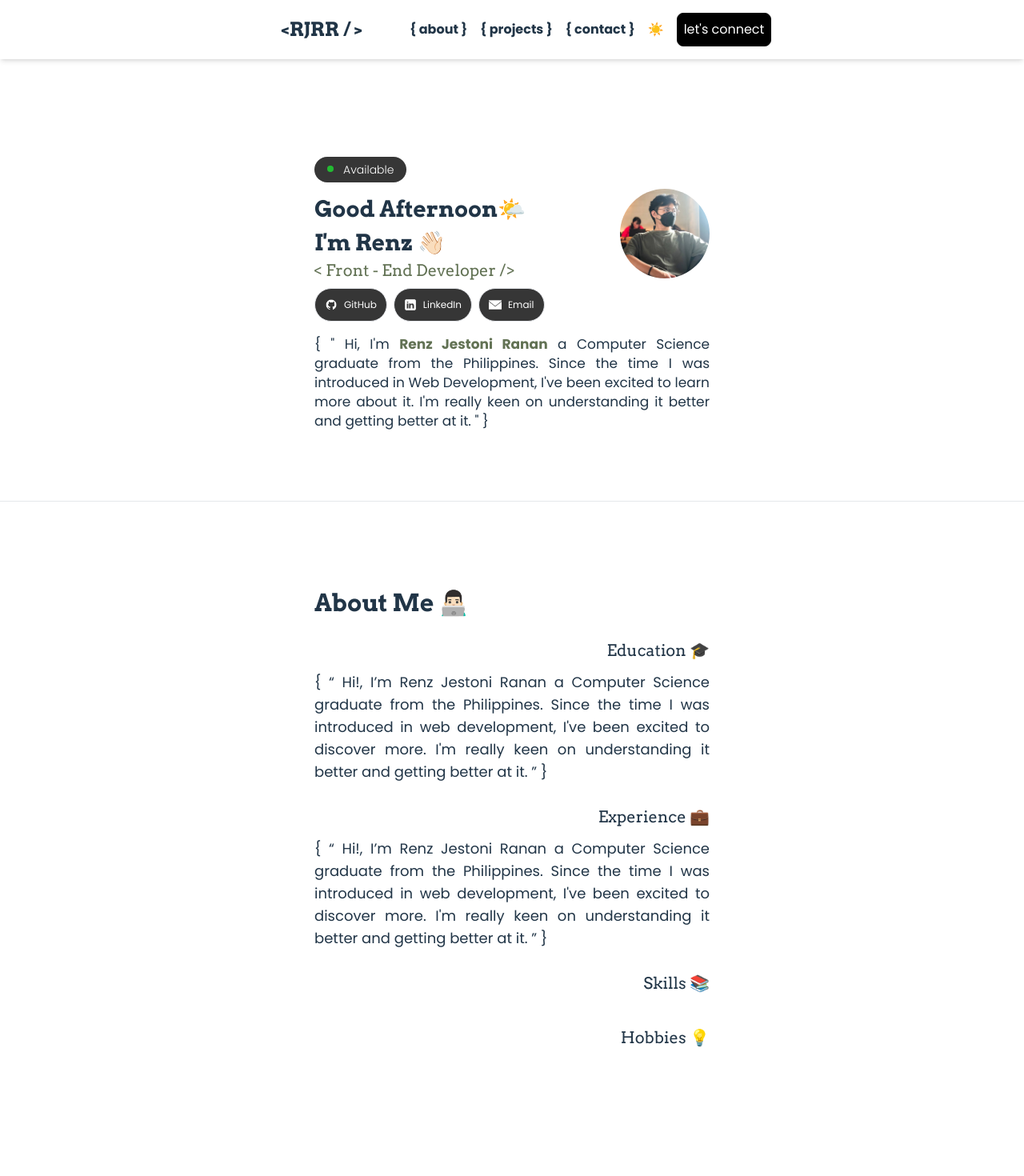
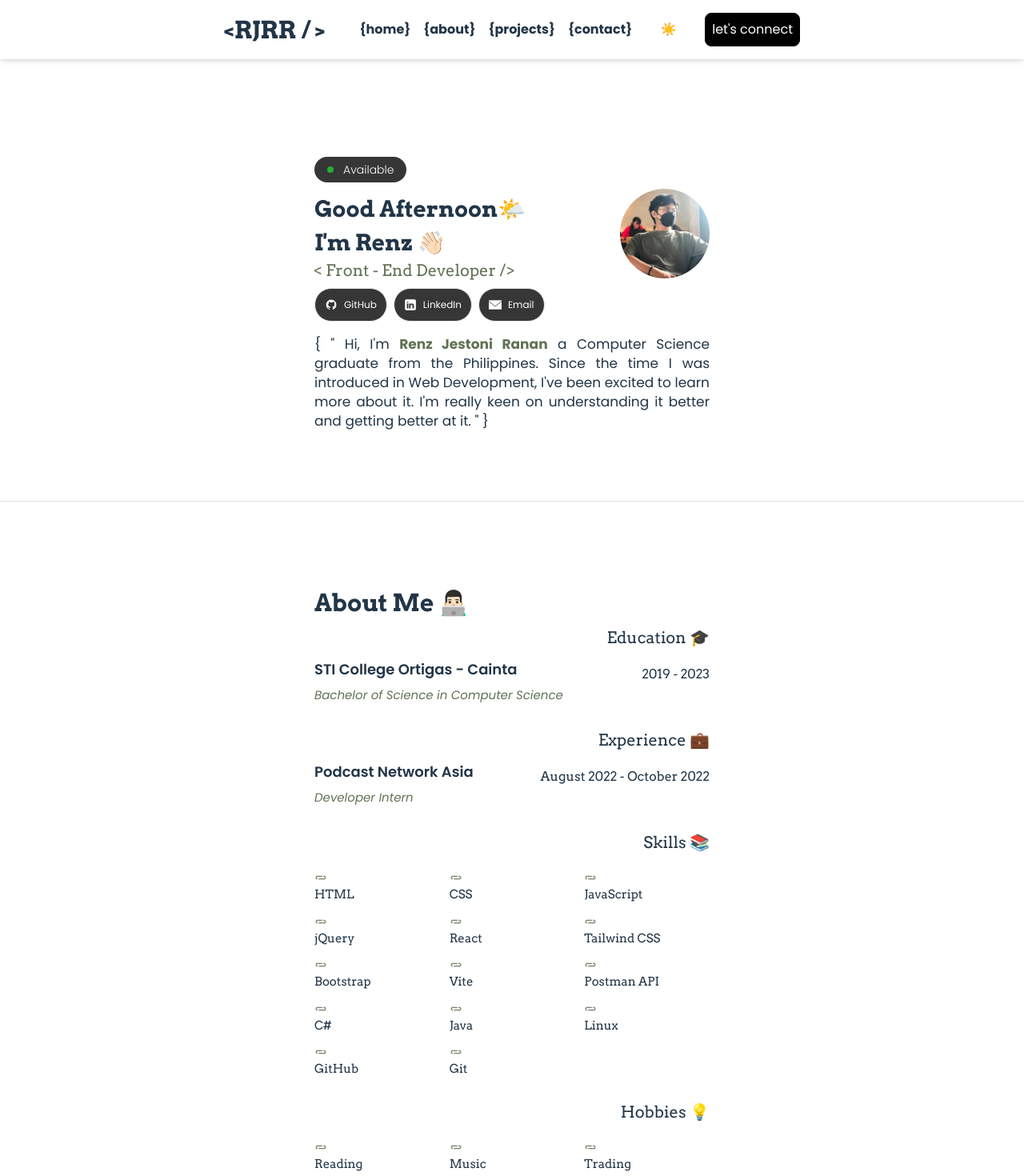
Before and after one commit to RJRanan/portfolio, a React (Vite) app: page / in a window 1280 px wide. Shown: the top 1470 px of the page at 80% size. Before the commit the page ends 1411 px from the top, so only its background shows below. Built offline with nearby package versions, Linux system fonts and the light colour scheme.

Commit message:
additional info for about

```diff
--- a/src/components/Nav.jsx
+++ b/src/components/Nav.jsx
@@ -8,17 +8,17 @@ const Nav = () => {
   const [open, setOpen] = useState(false);
 
   return (
-    <header className="w-full fixed top-0 left-0 flex justify-center  md:bg-opacity-50 bg-white backdrop-blur-md shadow-md">
-      <div className="md:flex md:w-max	w-full items-center gap-2 flex justify-between py-4 md:px-10 px-12">
+    <header className="w-full fixed top-0  left-0  flex justify-center items-baseline  md:bg-opacity-50 bg-white backdrop-blur-md shadow-md">
+      <div className="md:flex max-w-[800px]	w-full items-center flex justify-between py-4 md:px-10 px-12 gap-3">
         {/* logo */}
         <div className="flex items-center">
           <a href="/" className="">
             <h1
-              className={`font-bold md:text-2xl   text-2xl mr-4 font-arvo  ${
+              className={`font-bold md:text-3xl   text-2xl mr-4 font-arvo  ${
                 open
                   ? "absolute top-20 left-0 w-full md:w-auto md:static md:z-auto z-50 shadow-md"
                   : "hidden md:flex"
-              } transition-all duration-500 ease-in pl-9`}
+              } transition-all duration-500 ease-in `}
             >
               {"<"}RJRR {"/ >"}
             </h1>
@@ -26,29 +26,29 @@ const Nav = () => {
         </div>
 
         {/* links */}
-        <div className="item-center flex">
+        <div className="flex item-center justify-center  ">
           <ul
-            className={`md:flex gap-4 md:items-center md:pb-0 pb-2  ${
+            className={`md:flex gap-4 md:items-center md:justify-center md:pb-0  pb-2  ${
               open
-                ? "absolute top-[73px] left-0 bg-white w-full md:w-auto md:static md:z-auto z-50 shadow-md"
+                ? "absolute top-[73px] left-0 bg-white w-full md:pl-0 pl-6 md:w-auto md:static md:z-auto z-50 shadow-md"
                 : "hidden md:flex "
-            } transition-all duration-500 ease-in pl-9`}
+            } transition-all duration-500 ease-in `}
           >
             {navLinks.map((link) => (
               <li
                 key={link.label}
-                className="md:text-base font-poppins font-bold md:my-0 my-7 "
+                className="md:text-base font-poppins font-bold md:my-0 my-7 flex "
               >
                 <a
                   key={link.id}
                   href={link.href}
                   rel={link.rel}
                   target={link.target}
-                  className="hover:text-[#627254] hover:italic duration-300"
+                  className="hover:text-[#627254] hover:italic duration-300 flex"
                 >
-                  {"{ "}
+                  {"{"}
                   {link.label}
-                  {" }  "}
+                  {"}  "}
                 </a>
               </li>
             ))}
--- a/src/constants/index.js
+++ b/src/constants/index.js
@@ -1,9 +1,9 @@
 export const navLinks = [
-  // {
-  //   id: "0. ",
-  //   href: "#home",
-  //   label: "home",
-  // },
+  {
+    id: "0. ",
+    href: "#home",
+    label: "home",
+  },
 
   {
     id: "1. ",
@@ -27,12 +27,29 @@ export const info = [
     id: "0",
     title: "Education 🎓",
     info: "{ “ Hi!, I’m Renz Jestoni Ranan a Computer Science graduate from the Philippines. Since the time  I was introduced in web development,  I've been excited to discover more. I'm really keen on understanding it better and getting better at it. ” }",
+    school: "STI College Ortigas - Cainta",
+    course: "Bachelor of Science in Computer Science",
+    date: "2019 - 2023",
+    bullet: [
+      // "Magna Cum Laude",
+      // "President Lister",
+      "Thesis Project: Eterna Garden: The Vegetables & Fruits Monster World",
+    ],
   },
 
   {
     id: "1",
     title: "Experience 💼",
-    info: "{ “ Hi!, I’m Renz Jestoni Ranan a Computer Science graduate from the Philippines. Since the time  I was introduced in web development,  I've been excited to discover more. I'm really keen on understanding it better and getting better at it. ” }",
+    info: "Leveraged a versatile skillset to contribute to both front-end and back-end website development, utilizing a dynamic tech stack inclusive of Java",
+    company: "Podcast Network Asia",
+    position: "Developer Intern",
+    date: "August 2022 - October 2022",
+    content: [
+      "Designed a user-friendly subscription page and seamlessly integrated essential web API connections for enhanced functionality",
+      "Implemented front-end features to improve user experience.",
+      "Leveraged a versatile skillset to contribute to both front-end and back-end website development, utilizing a dynamic tech stack inclusive of JavaScript, React, Tailwind CSS and Postman API.",
+      "Developed interactive elements for the user interface, including buttons, forms, menus, and navigation bars.",
+    ],
   },
   {
     id: "2",
@@ -63,7 +80,7 @@ export const info = [
     interest: [
       "Reading",
       "Music",
-      "Singing",
+      "Trading",
       "Gaming",
       "Photography",
       "Watching Tv-series",
--- a/src/sections/About.jsx
+++ b/src/sections/About.jsx
@@ -1,24 +1,54 @@
 import { info } from "../constants";
+import subtractBlack from "../assets/icons/subtractBlack.png";
 
 const About = () => {
   return (
-    <div className="flex justify-center  items-center mx-auto my-12">
-      <div className=" flex flex-col gap-4  max-w-[494px]   mt-5">
+    <div className="flex justify-center items-center mx-auto my-12   w-full  md:max-w-2xl">
+      <div className="flex flex-col    w-full max-w-[494px] mt-5">
         <div>
           <h1 className="text-3xl font-bold">About Me 👨🏻‍💻</h1>
         </div>
-        <div className="flex flex-col gap-4">
+        <div className="flex flex-col gap-4 ">
           {info.map((link) => (
             <div key={link.id}>
-              <h2 className="font-thin text-xl flex justify-end py-3">
+              <h2 className="font-thin text-xl flex flex-col items-end justify-end py-3 ">
                 {link.title}
               </h2>
-              <p className="text-justify sm:text-[18px] text-[15px] leading-7 font-poppins">
-                {link.info}
+
+              <div className="flex flex-row justify-between">
+                <p className="text-justify sm:text-[18px] text-[15px] font-semibold leading-7 font-poppins">
+                  {link.school}
+                  {link.company}
+                </p>
+                <p className="mt-2 text-base ">{link.date}</p>
+              </div>
+              <p className="text-justify sm:text-[15px] text-[10px] text-[#627254] italic leading-7 font-poppins">
+                {link.course}
+                {link.position}
               </p>
-              <ul>
-                <li></li>
-              </ul>
+
+              {link.id === "3" && (
+                <div className="grid grid-cols-3 gap-3 mobile:base text-[15px]">
+                  {link.interest.map((hobby, index) => (
+                    <div key={index} className="gap-2">
+                      {" "}
+                      <img src={subtractBlack} className="h-5 w-4" alt="" />
+                      {hobby}
+                    </div>
+                  ))}
+                </div>
+              )}
+              {link.id === "2" && (
+                <div className="grid grid-cols-3 gap-3 mobile:base text-[15px]">
+                  {link.skills.map((skill, index) => (
+                    <div key={index} className=" gap-2">
+                      {" "}
+                      <img src={subtractBlack} className="h-5 w-4" alt="" />
+                      {skill}
+                    </div>
+                  ))}
+                </div>
+              )}
             </div>
           ))}
         </div>
--- a/src/sections/Hero.jsx
+++ b/src/sections/Hero.jsx
@@ -3,6 +3,7 @@ import Greeting from "../scripts/Greeting";
 import emailWhite from "../assets/icons/emailWhite.png";
 import githubWhite from "../assets/icons/githubWhite.png";
 import linkedinWhite from "../assets/icons/linkedinWhite.png";
+import subtractBlack from "../assets/icons/subtractBlack.png";
 
 const Hero = () => {
   return (
@@ -12,9 +13,9 @@ const Hero = () => {
         <div>
           {/* Availability Bar */}
           <div className="flex items-start  mb-3 ">
-            <div className="bg-[#363636] mobile:px-4 px-3 py-[6px] -z-30 rounded-full flex flex-row items-center gap-3 text-white text-sm font-poppins font-light">
-              <div className="h-2 w-2 rounded-full bg-[#23BB32] animate-bounce  "></div>{" "}
-              Available
+            <div className="bg-[#363636] mobile:px-4 px-3 py-[6px] -z-30 rounded-full flex flex-row items-center gap-3 text-white text-sm font-poppins font-light ">
+              <div className="h-2 w-2 rounded-full bg-[#23BB32] animate-pulse"></div>{" "}
+              <span className="">Available</span>
             </div>
           </div>
           <div className="text-left mobile:text-[28px]   text-[22px]  font-bold ease-in duration-300">
@@ -28,7 +29,12 @@ const Hero = () => {
           <div className="flex gap-2 my-2">
             <button
               className="flex items-center justify-between
-             bg-[#363636] border rounded-full mobile:px-3 mobile:py-3 px-3 py-1 mobile:text-xs text-[10px] text-white font-poppins ease-in duration-300 hover:animate-bounce hover:duration-500"
+             bg-[#363636] border rounded-full mobile:px-3 mobile:py-3 px-3 py-1 mobile:text-xs text-[10px] text-white font-poppins ease-in duration-300 hover:animate-bounce hover:duration-200"
+            >
+              <a
+                href="https://github.com/RJRanan"
+                target="_blank"
+                className="flex items-center justify-between"
               >
                 <img
                   src={githubWhite}
@@ -36,31 +42,46 @@ const Hero = () => {
                   alt=""
                 />
                 GitHub
+              </a>
             </button>
-            <button className="flex items-center justify-center bg-[#363636] border rounded-full mobile:px-3 mobile:py-3 px-3 py-1 mobile:text-xs text-[10px] text-white font-poppins ease-in duration-300 hover:animate-bounce hover:duration-500">
+            <button className="flex items-center justify-center bg-[#363636] border rounded-full mobile:px-3 mobile:py-3 px-3 py-1 mobile:text-xs text-[10px] text-white font-poppins ease-in duration-300 hover:animate-bounce hover:duration-200">
+              <a
+                href="https://www.linkedin.com/in/rjranan/"
+                target="_blank
+                "
+                className="flex items-center justify-between"
+              >
+                {" "}
                 <img
                   src={linkedinWhite}
                   className="mobile:w-4 mobile:h-4 mobile:mr-2 w-3 h-3 mr-1 "
                   alt=""
                 />
                 LinkedIn
+              </a>
             </button>
-            <button className="flex items-center justify-center bg-[#363636] border rounded-full mobile:px-3 mobile:py-3 px-3 py-1 mobile:text-xs text-[10px] text-white font-poppins ease-in duration-300 hover:animate-bounce hover:duration-500">
+            <button className="flex items-center justify-center bg-[#363636] border rounded-full mobile:px-3 mobile:py-3 px-3 py-1 mobile:text-xs text-[10px] text-white font-poppins ease-in duration-300 hover:animate-bounce hover:duration-200">
+              <a
+                href="mailto:renzjranan@gmail.com"
+                target="_blank"
+                className="flex items-center justify-between"
+              >
                 <img
                   src={emailWhite}
                   className="mobile:w-4 mobile:h-4 mobile:mr-2 w-3 h-3 mr-1"
                   alt=""
                 />
                 Email
+              </a>
             </button>
           </div>
         </div>
         {/* profile */}
-        <div className="order-last flex justify-center transition hover:scale-125 items-center w-[70px] mobile:w-[75px] sm:w-28 h-[70px] mobile:h-[75px] sm:h-28   rounded-full mt-10 ease-in ">
+        <div className="order-last flex justify-center transition hover:scale-125 items-center w-[70px] mobile:w-[75px] sm:w-28 h-[70px] mobile:h-[75px] sm:h-28   rounded-full mt-10 ease-in duration-500 ">
           <img
             src={profile}
             alt="profile"
-            className="justify-end items-end w-[70px] mobile:w-[75px] sm:w-28 h-[70px] mobile:h-[75px]  sm:h-28 rounded-full object-cover ease-in "
+            className="justify-end items-end w-[70px] mobile:w-[75px] sm:w-28 h-[70px] mobile:h-[75px]  sm:h-28 rounded-full object-cover ease-in duration-500 "
           />
         </div>
       </div>
```
Also changed, not shown: src/index.css (+14 -0 lines), src/assets/icons/subtractBlack.png (added). Lines whose indentation alone changed are shown as unchanged.
